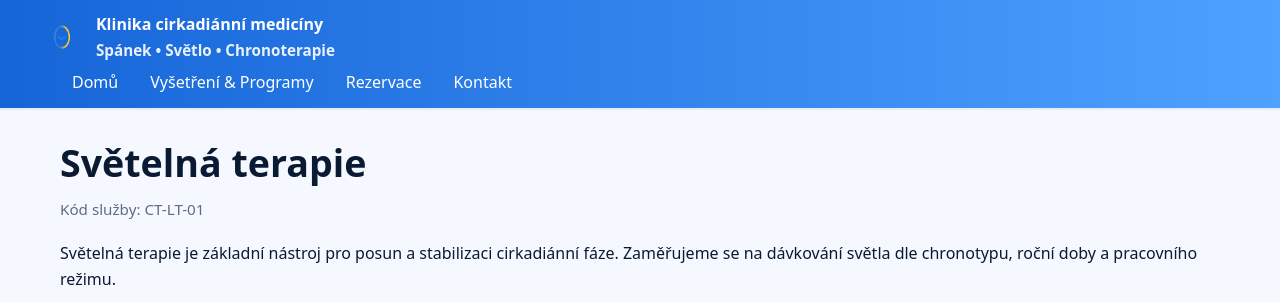
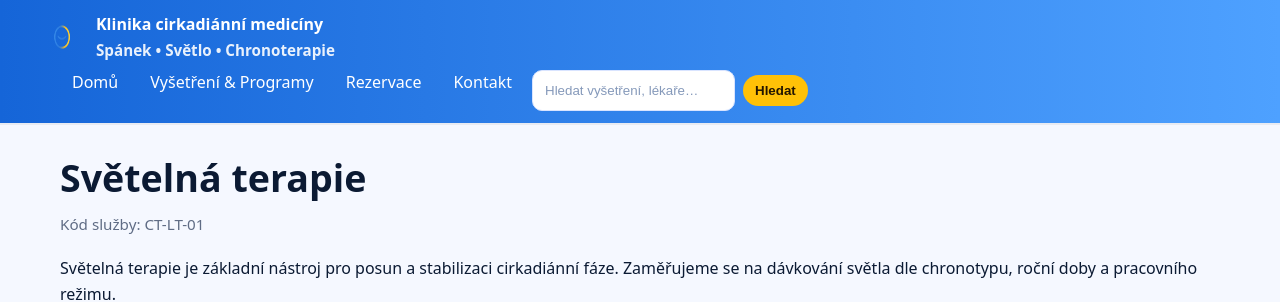
Before and after one commit to Jokekill/Projekt-SpankovaKlinika, a plain HTML site: page detail.html in a window 1280 px wide. Shown: the top 302 px of the page. Drawn offline with Linux system fonts and the light colour scheme.

Commit message:
vyhledavani

```diff
--- a/detail.html
+++ b/detail.html
@@ -24,6 +24,11 @@
           <li><a href="seznam.html">Vyšetření & Programy</a></li>
           <li><a href="rezervace.html">Rezervace</a></li>
           <li><a href="kontakt.html">Kontakt</a></li>
+                  <form class="site-search" role="search" action="vyhledavani.html">
+          <label class="sr-only" for="q">Hledat vyšetření nebo lékaře</label>
+          <input id="q" name="q" type="search" placeholder="Hledat vyšetření, lékaře…" />
+          <button type="submit">Hledat</button>
+        </form>
         </ul>
       </nav>
     </div>
```
Also changed, not shown: index.html (+5 -0 lines), kontakt.html (+5 -0 lines), seznam.html (+5 -0 lines), vyhledavani.html (+5 -0 lines).
